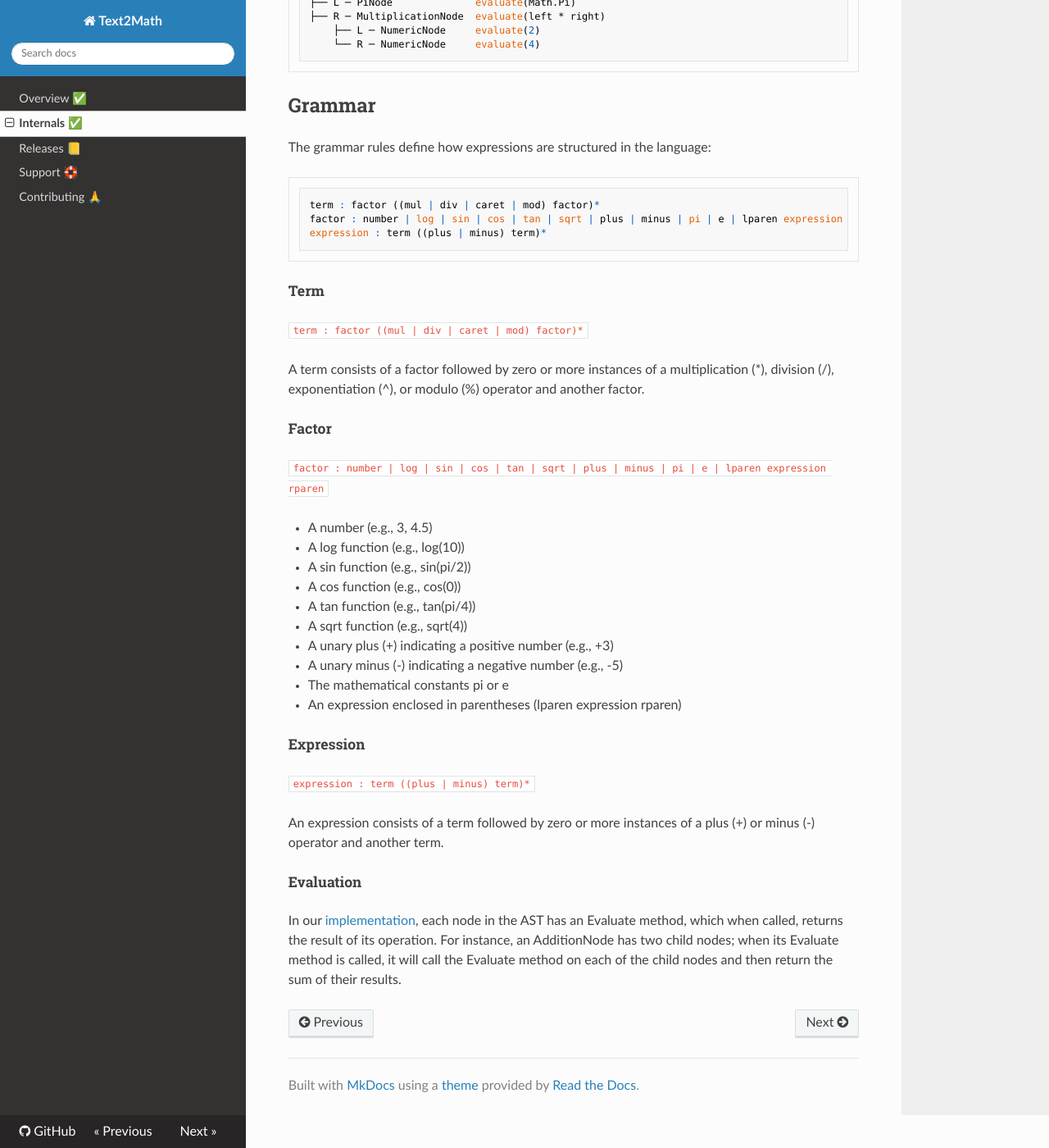
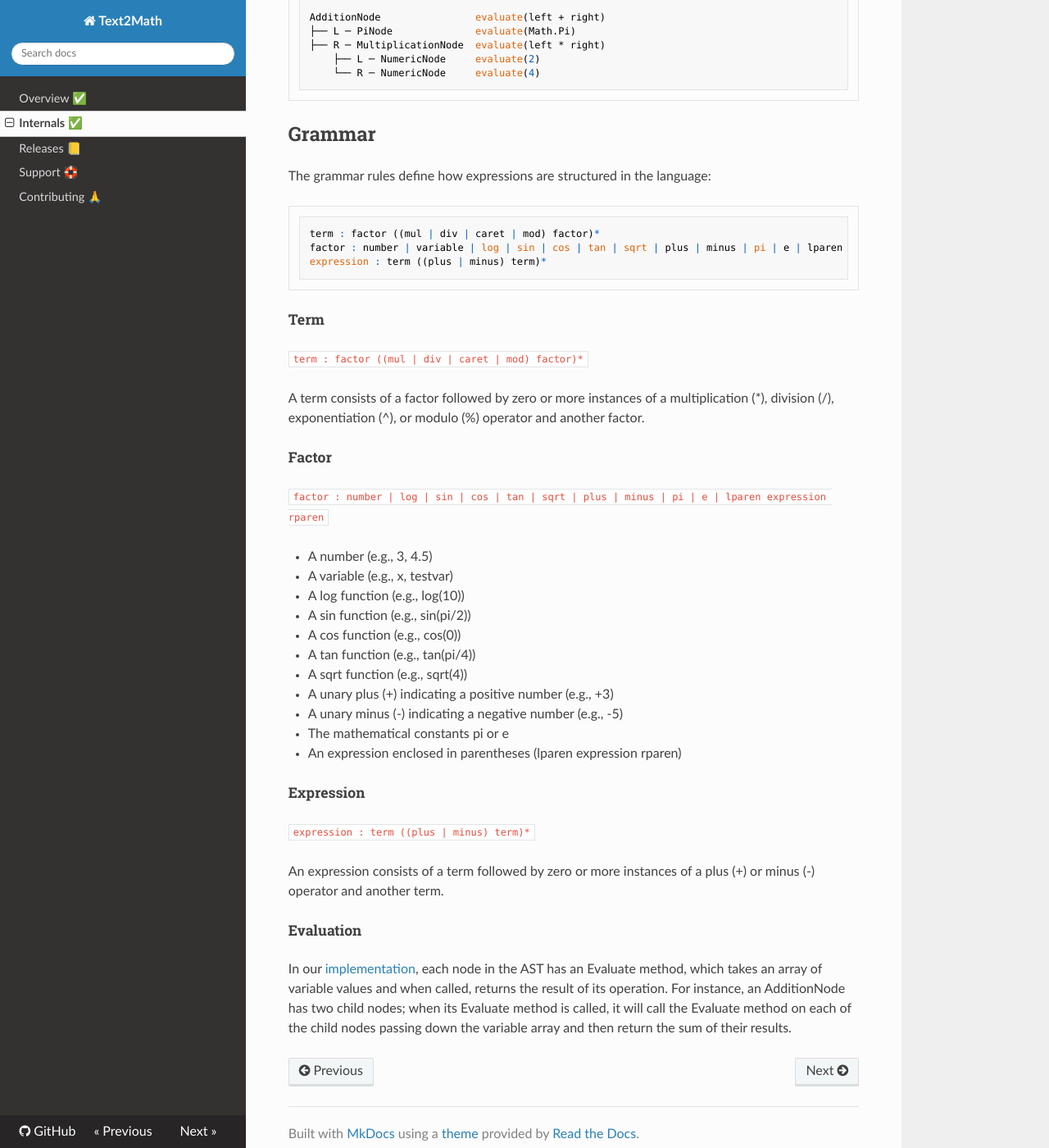
Before and after one commit to Timmoth/Text2Math, an MkDocs documentation site: the page built from docs/internals.md, in a window 1280 px wide and 1400 px high, scrolled down 1772 px. Shown: the whole window at 82% size. Built offline with MkDocs 1.6.1, drawn with Linux system fonts in a browser that asks for light colours; nearby versions of some CDN libraries.

Commit message:
Updated docs to include variables

````diff
--- a/docs/internals.md
+++ b/docs/internals.md
@@ -6,25 +6,25 @@ The role of a [lexer (or tokenizer)](https://github.com/Timmoth/Text2Math/blob/m
 
 The tokens used in this project are as follows and are defined in the [TokenType](https://github.com/Timmoth/Text2Math/blob/main/Text2Math/TokenType.cs){target="_blank"} enum.
 
-| name   | example |
-|--------|---------|
-| number | 1.2     |
-| plus   | +       |
-| minus  | -       |
-| mul    | *       |
-| div    | /       |
-| mod    | %       |
-| lparen | (       |
-| rparen | )       |
-| caret  | ^       |
-| log    | log     |
-| pi     | pi      |
-| euler  | e       |
-| sqrt   | sqrt    |
-| sin    | sin     |
-| cos    | cos     |
-| tan    | tan     |
-
+| name     | example |
+|----------|---------|
+| number   | 1.2     |
+| plus     | +       |
+| minus    | -       |
+| mul      | *       |
+| div      | /       |
+| mod      | %       |
+| lparen   | (       |
+| rparen   | )       |
+| caret    | ^       |
+| log      | log     |
+| pi       | pi      |
+| euler    | e       |
+| sqrt     | sqrt    |
+| sin      | sin     |
+| cos      | cos     |
+| tan      | tan     |
+| variable | testvar |
 
 
 The [lexer class](https://github.com/Timmoth/Text2Math/blob/main/Text2Math/Lexer.cs){target="_blank"} distills the source code into a sequence of tokens. Each call to the `NextToken` method performs the following steps to update the `CurrentToken`:
@@ -69,7 +69,7 @@ The grammar rules define how expressions are structured in the language:
 
 ```
 term : factor ((mul | div | caret | mod) factor)*
-factor : number | log | sin | cos | tan | sqrt | plus | minus | pi | e | lparen expression rparen
+factor : number | variable | log | sin | cos | tan | sqrt | plus | minus | pi | e | lparen expression rparen
 expression : term ((plus | minus) term)*
 ```
 
@@ -84,6 +84,7 @@ A term consists of a factor followed by zero or more instances of a multiplicati
 `factor : number | log | sin | cos | tan | sqrt | plus | minus | pi | e | lparen expression rparen`
 
 - A number (e.g., 3, 4.5)
+- A variable (e.g., x, testvar)
 - A log function (e.g., log(10))
 - A sin function (e.g., sin(pi/2))
 - A cos function (e.g., cos(0))
@@ -102,4 +103,4 @@ An expression consists of a term followed by zero or more instances of a plus (+
 
 ##### Evaluation
 
-In our [implementation](https://github.com/Timmoth/Text2Math/blob/main/Text2Math/AstNode.cs){target="_blank"}, each node in the AST has an Evaluate method, which when called, returns the result of its operation. For instance, an AdditionNode has two child nodes; when its Evaluate method is called, it will call the Evaluate method on each of the child nodes and then return the sum of their results.
+In our [implementation](https://github.com/Timmoth/Text2Math/blob/main/Text2Math/AstNode.cs){target="_blank"}, each node in the AST has an Evaluate method, which takes an array of variable values and when called, returns the result of its operation. For instance, an AdditionNode has two child nodes; when its Evaluate method is called, it will call the Evaluate method on each of the child nodes passing down the variable array and then return the sum of their results.
````
Also changed, not shown: README.md (+3 -2 lines), docs/index.md (+10 -1 lines).
